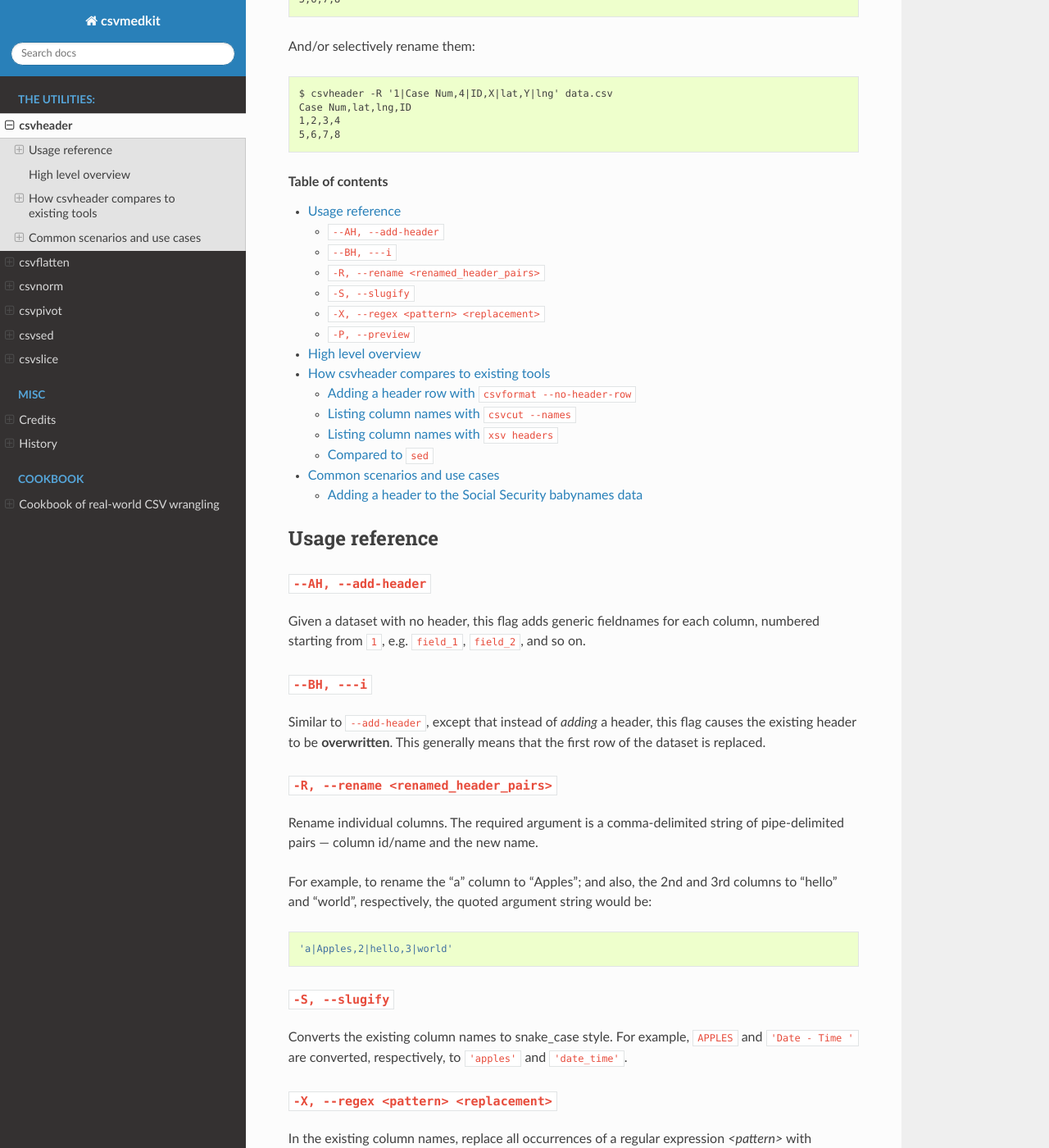
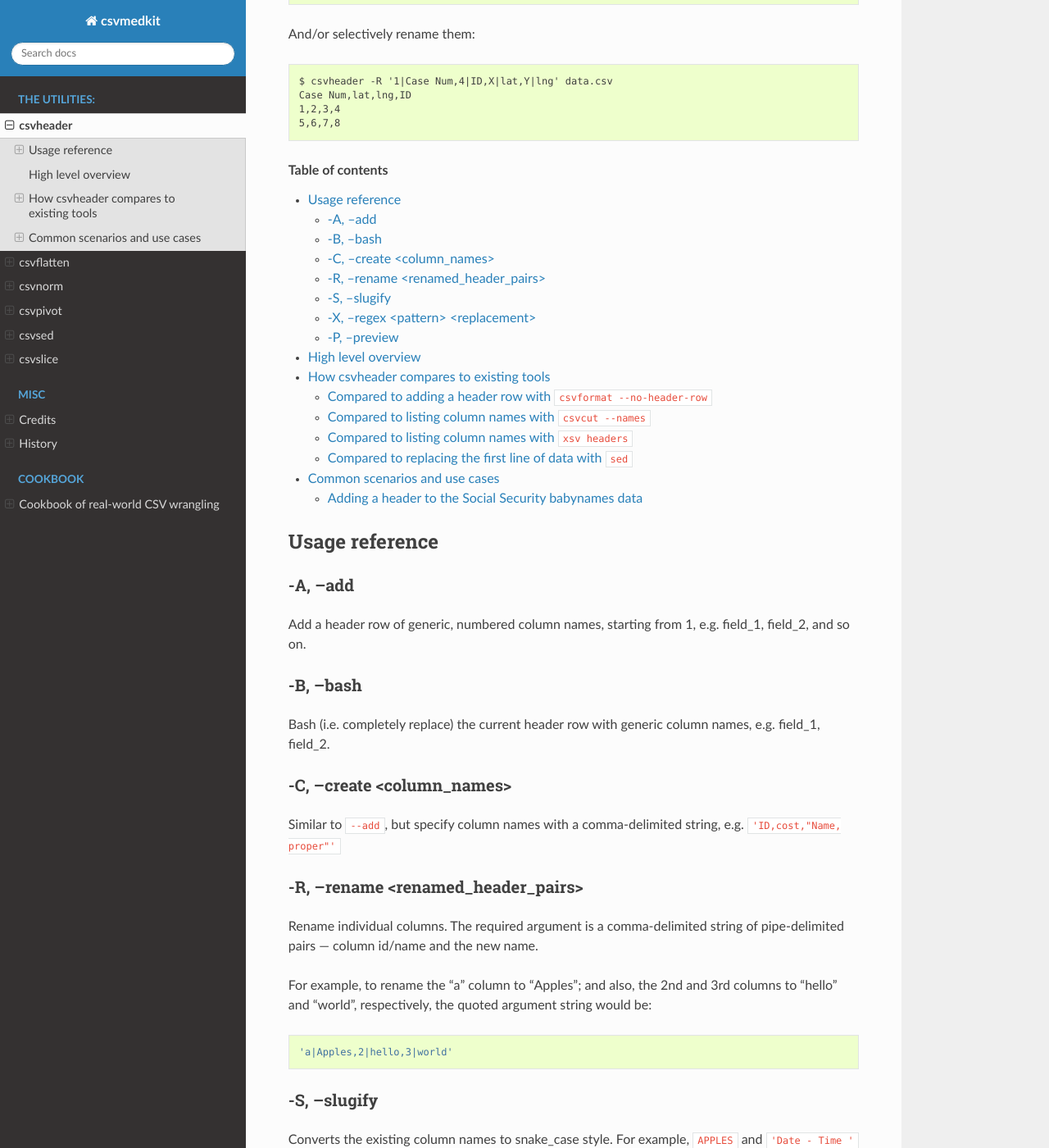
Before and after one commit to dannguyen/csvmedkit, a Sphinx documentation site: the page built from docs/moreutils/csvheader.rst, in a window 1280 px wide and 1400 px high, scrolled down 492 px. Shown: the whole window at 82% size. Built offline with Sphinx 7.4.7 and the Read the Docs theme 2.0.0, drawn with Linux system fonts in a browser that asks for light colours; some of the changed text lies outside the part shown.

Commit message:
0.0.9.12: csvheader: --add/--bash/--create tested/doc in progress

```diff
--- a/csvmedkit/__about__.py
+++ b/csvmedkit/__about__.py
@@ -1,7 +1,7 @@
 __title__ = "csvmedkit"
 __description__ = """The unofficial extended family of csvkit, i.e. even more tools for command-line data parsing and wrangling"""
 __url__ = "https://github.com/dannguyen/csvmedkit"
-__version__ = "0.0.9.11"
+__version__ = "0.0.9.12"
 __short_version__ = __version__.split("-")[0]
 __author__ = "Dan Nguyen"
 __author_email__ = "dansonguyen@gmail.com"
--- a/docs/moreutils/csvheader.rst
+++ b/docs/moreutils/csvheader.rst
@@ -7,7 +7,7 @@ csvheader
 :command:`csvheader` is a command for listing and changing the headers of CSV-formatted data.
 
 
-For example, given a ``data.csv`` containing this::
+For example, given a ``data.csv`` containing this
 
 .. code-block:: text
 
@@ -40,20 +40,26 @@ Usage reference
 ===============
 
 
-``--AH, --add-header``
-----------------------
+-A, --add
+---------
 
-Given a dataset with no header, this flag adds generic fieldnames for each column, numbered starting from ``1``, e.g. ``field_1``, ``field_2``, and so on.
+Add a header row of generic, numbered column names, starting from 1, e.g. field_1, field_2, and so on.
 
 
-``--BH, ---i``
-----------------------
+-B, --bash
+----------
 
-Similar to ``--add-header``, except that instead of *adding* a header, this flag causes the existing header to be **overwritten**. This generally means that the first row of the dataset is replaced.
+Bash (i.e. completely replace) the current header row with generic column names, e.g. field_1, field_2.
 
 
-``-R, --rename <renamed_header_pairs>``
------------------------------------------
+-C, --create <column_names>
+---------------------------
+
+Similar to ``--add``, but specify column names with a comma-delimited string, e.g. ``'ID,cost,"Name, proper"'``
+
+
+-R, --rename <renamed_header_pairs>
+-----------------------------------
 
 Rename individual columns. The required argument is a comma-delimited string of pipe-delimited pairs — column id/name and the new name.
 
@@ -64,21 +70,21 @@ For example, to rename the "a" column to "Apples"; and also, the 2nd and 3rd col
     'a|Apples,2|hello,3|world'
 
 
-``-S, --slugify``
------------------
+-S, --slugify
+-------------
 
 Converts the existing column names to snake_case style. For example, ``APPLES`` and  ``'Date - Time '`` are converted, respectively, to ``'apples'`` and ``'date_time'``.
 
 
-``-X, --regex <pattern> <replacement>``
--------------------------------------------
+-X, --regex <pattern> <replacement>
+-----------------------------------
 
 In the existing column names, replace all occurrences of a regular expression *<pattern>* with *<replacement>*.
 
 
 
-``-P, --preview``
------------------
+-P, --preview
+-------------
 
 When no options are invoked, only the existing header is printed as a comma-delimited list. Invoking any of the aforementioned options prints the transformed header *and* the data. In the latter case, use the ``--preview`` flag to see only what the transformed headers look like.
 
@@ -114,8 +120,8 @@ How csvheader compares to existing tools
 
 
 
-Adding a header row with ``csvformat --no-header-row``
-------------------------------------------------------
+Compared to adding a header row with ``csvformat --no-header-row``
+------------------------------------------------------------------
 
 
 ::
@@ -127,18 +133,18 @@ Adding a header row with ``csvformat --no-header-row``
 
 ::
 
-    $ echo '1,2,3,4' | csvheader --add-header
+    $ echo '1,2,3,4' | csvheader --add
     field_1,field_2,field_3,field_4
     1,2,3,4
 
 
 .. note:: csvformat 1.0.6 bug
 
-    In the latest release of csvkit — 1.0.6 — csvformat's ``-H/--no-header-row`` does not work as expected. See issue/pull request `here <https://github.com/wireservice/csvkit/pull/1092>`_
+    In the latest official release of csvkit — 1.0.6 — csvformat's ``-H/--no-header-row`` does not work as expected. See issue/pull request `here <https://github.com/wireservice/csvkit/pull/1095>`_. (TODO: update this if csvkit master is patched)
 
 
-Listing column names with ``csvcut --names``
---------------------------------------------
+Compared to listing column names with ``csvcut --names``
+--------------------------------------------------------
 
 TK Lorem ipsum dolor sit amet, consectetur adipisicing elit
 
@@ -163,8 +169,8 @@ In contrast, because ``csvheader`` outputs the header as CSV, its output can be
     "4","d  "
 
 
-Listing column names with ``xsv headers``
------------------------------------------
+Compared to listing column names with ``xsv headers``
+-----------------------------------------------------
 
 ::
 
@@ -175,8 +181,8 @@ Listing column names with ``xsv headers``
     4   d
 
 
-Compared to ``sed``
--------------------
+Compared to replacing the first line of data with ``sed``
+---------------------------------------------------------
 
 It's possible to use :command:`sed` to `replace the entire first line <https://superuser.com/a/1026686>`_ of input::
 
@@ -240,17 +246,17 @@ TK-IMG
 
 
 
-Each file contains the same 3 columns — name, sex, and count — but *sans* header row. Here are the first 3 rows in ``yob1880.txt``
+Each file contains the same 3 columns — name, sex, and count — but *sans* header row. Here are the first 3 rows in ``yob1880.txt``::
 
     Mary,F,7065
     Anna,F,2604
     Emma,F,2003
 
 
-Invoking ``csvheader`` with the ``--AH/add-headers`` flag will add generic column names to the data of each individual file, e.g.::
+Invoking ``csvheader`` with the ``-A/--add`` flag will add generic column names to the data of each individual file, e.g.::
 
 
-    $ csvheader --AH yob1880.txt
+    $ csvheader -A yob1880.txt
     field_1,field_2,field_3
     Mary,F,7065
     Anna,F,2604
@@ -259,9 +265,9 @@ Invoking ``csvheader`` with the ``--AH/add-headers`` flag will add generic colum
     ...
 
 
-But it's not much more work to add our own useful column names using the ``--CH/--create-header`` option::
+But it's not much more work to add our own useful column names using the ``-C/--create`` option::
 
-    $ csvheader yob1880.txt --CH 'name,sex,count'
+    $ csvheader yob1880.txt -C 'name,sex,count'
     name,sex,count
     Mary,F,7065
     Anna,F,2604
```
Also changed, not shown: other parts of docs/moreutils/csvheader.rst (+1 -1 lines), TODOS.md (+8 -6 lines), 2 other files.
